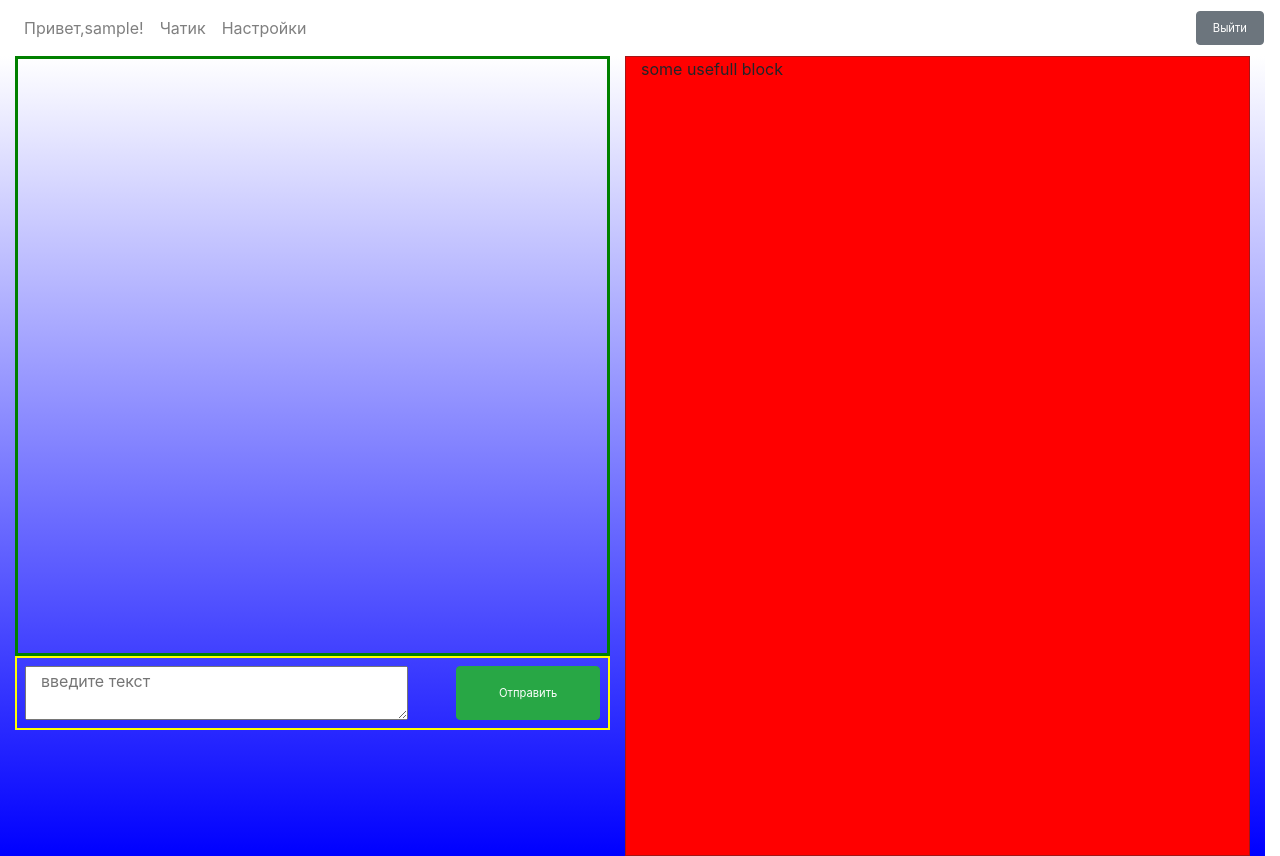
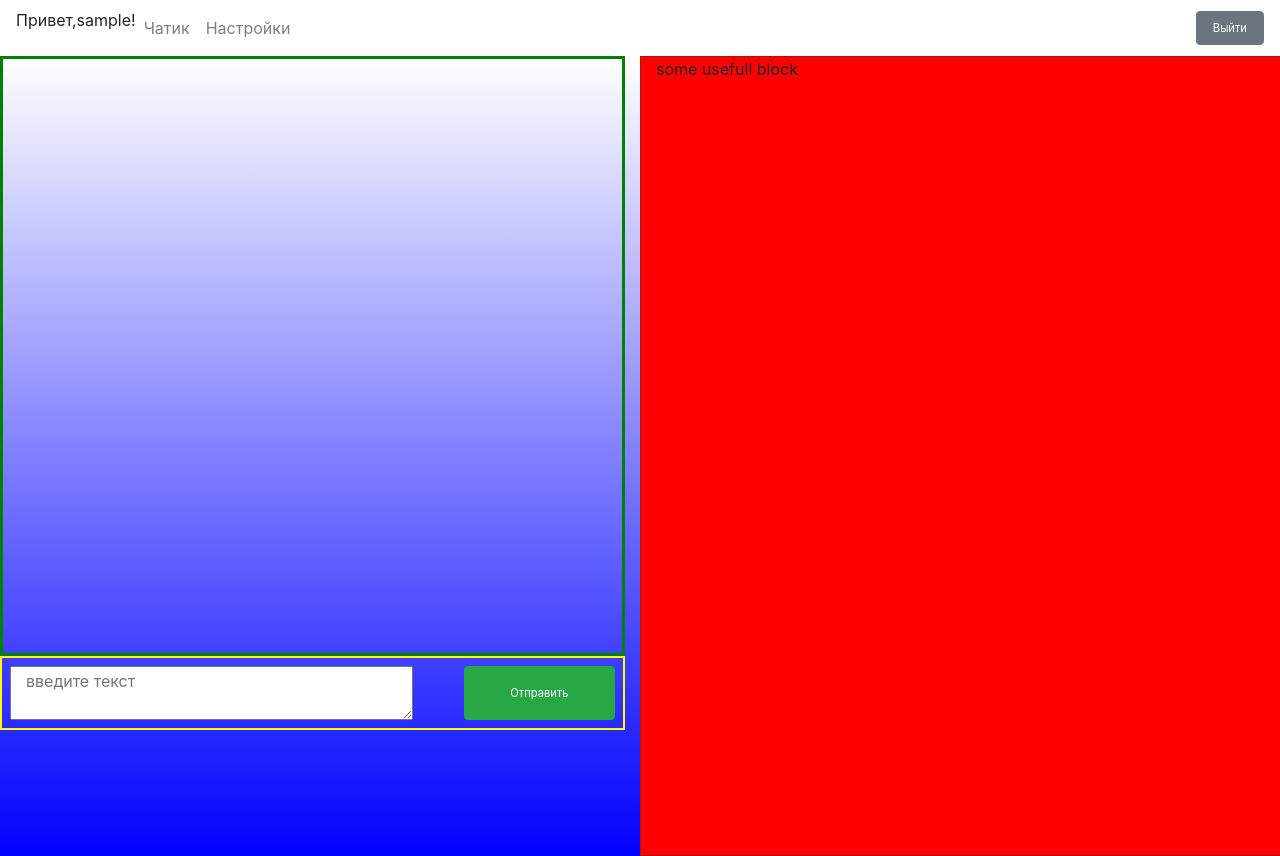
Before and after one commit to vutmu/webchat_local, a Flask app: page /base in a window 1280 px wide. Run offline with Flask 2, Linux system fonts and the light colour scheme; the visitor is signed in with stand-in values (Sample User, id 1); a database or web service that is not in the repository returns one stand-in record (values such as "Sample title"); some libraries are stand-ins or nearby versions.

Commit message:
css edit

```diff
--- a/app/static/styles/base.css
+++ b/app/static/styles/base.css
@@ -49,6 +49,7 @@
 /*#but1 {
     justify: right;
 }*/
+
 #downbut, .someblock {
         display: none;
     }
--- a/app/templates/base.html
+++ b/app/templates/base.html
@@ -3,14 +3,13 @@
 <link  rel = "stylesheet" href =  "{{ url_for('static',filename='styles/base.css') }}">
 {%endblock%}
 {%block content%}
-<div class="container-fluid row vh-100 main">
-    <div class="container col-md-6 vh-100">
+<div class="row vh-100 main">
+    <div class="container col-md-6 vh-100 firstblock">
         <div class="overflow-auto h-75 messages"></div>
         <div class="row enterzone">
             <textarea class="col-8" id="your_message" placeholder="введите текст" maxlength="1000"></textarea>
             <button class="col-3 btn btn-success " id="but1" type="button">Отправить</button>
         </div>
-        <button class="btn btn-success" type="button" id="downbut">Вниз</button>
     </div>
     <div class="col-md-6 vh-100 someblock" style="border: solid 1px #a51616; background-color: red;">some usefull block</div>
 </div>
@@ -64,6 +63,11 @@
 
 
     $(document).ready(function(){
+        $("#downbut").on('click',function(){
+            $(".firstblock").toggle(300);
+            $(".someblock").toggle(300);});
+
+
         $("#but1").on('click',function (){
             let json_data = {subfunction:'send_mess', text: $('#your_message').val()};
             $.post("/base", json_data);
--- a/app/templates/base_template.html
+++ b/app/templates/base_template.html
@@ -17,13 +17,14 @@
 </head>
 <body>
         <nav class="navbar navbar-expand-lg navbar-light">
+        <button class="navbar-brand btn btn-success" type="button" id="downbut">Вниз</button>
         <button class="navbar-toggler collapsed" type="button" data-toggle="collapse" data-target="#navbarSupportedContent" aria-controls="navbarSupportedContent" aria-expanded="false" aria-label="Toggle navigation">
             <span class="navbar-toggler-icon"></span>
         </button>
         <div class="navbar-collapse collapse" id="navbarSupportedContent">
             <ul class="navbar-nav mr-auto">
                 <li class="nav-item">
-                    <span class="nav-link" >Привет,{{data['name']}}!</span>
+                    <span class="nav-text" >Привет,{{data['name']}}!</span>
                 </li>
                 <li class="nav-item">
                     <a class="nav-link" href="../base">Чатик</a>
```
